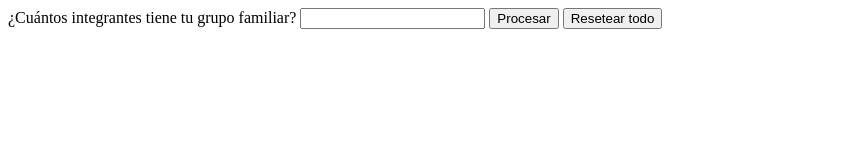
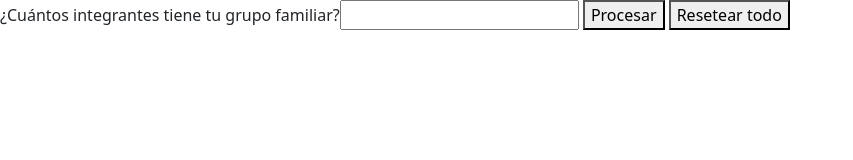
Before and after one commit to faldrighetti/mis-tareas-de-curso-r-argentina-programa, a website: page tareas-clase-6-7/ej-grupo-familiar/index-grupo-familiar.html in a window 1280 px wide. Shown: the whole page, without its empty margins (0-853 px from the left). Drawn offline with nearby package versions, Linux system fonts and the light colour scheme.

Commit message:
Instala NPM y bootstrap en el repositorio
Se implementó bootstrap en el repositorio, y para empezar se hizo en el ejercicio de ingresar salarios.

```diff
--- a/tareas-clase-6-7/ej-grupo-familiar/index-grupo-familiar.html
+++ b/tareas-clase-6-7/ej-grupo-familiar/index-grupo-familiar.html
@@ -6,7 +6,7 @@
     <title>Ejercicio grupo familiar</title>
     <meta name='viewport' content='width=device-width, initial-scale=1'>
     <link rel='stylesheet' type='text/css' media='screen' href='main.css'>
-
+    <link rel="stylesheet" href="../../node_modules/bootstrap/dist/css/bootstrap.min.css">
 </head>
 <body>
 
```
Also changed, not shown: package.json (added, +22 -0 lines), tareas-clase-6-7/ej-inputs/index-inputs.html (+1 -1 lines), 2 other files.
